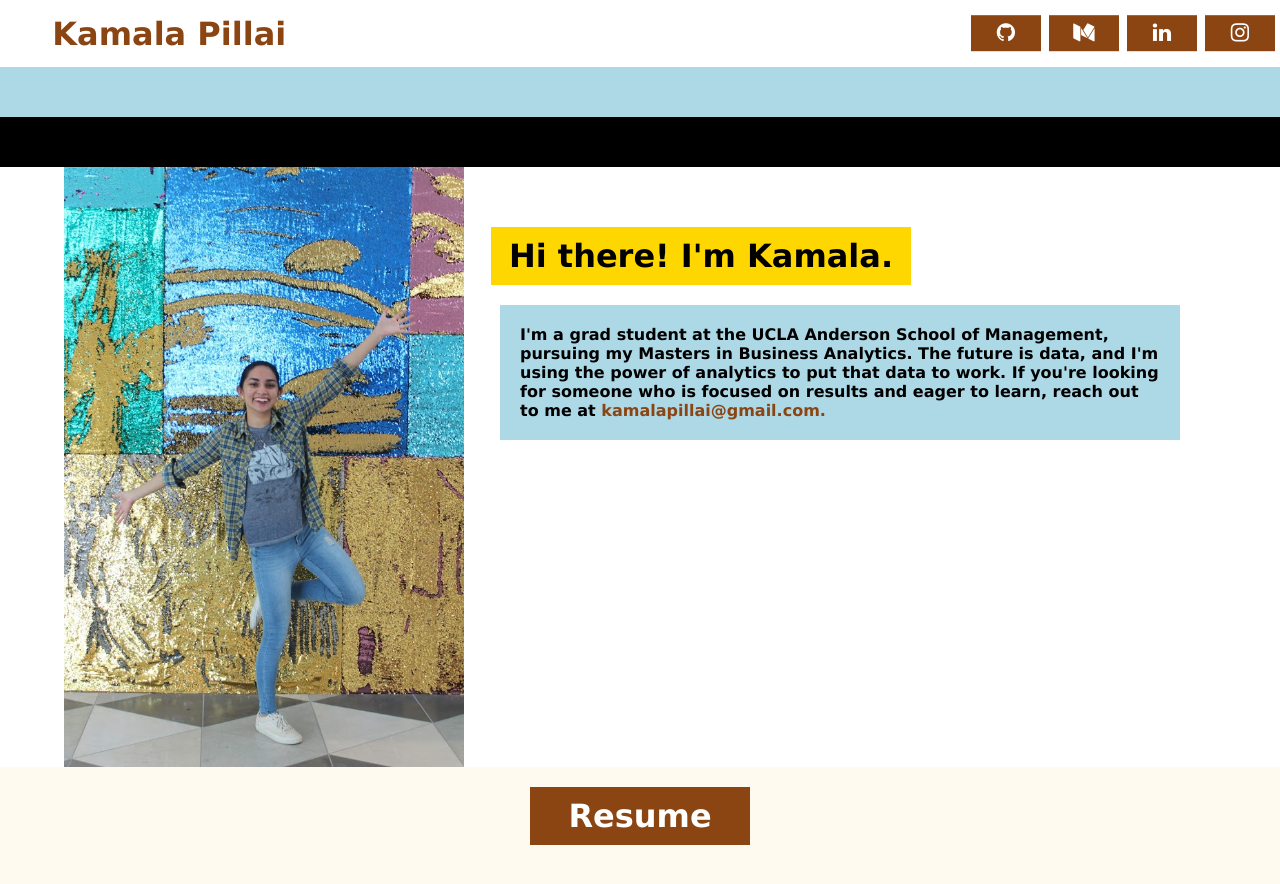
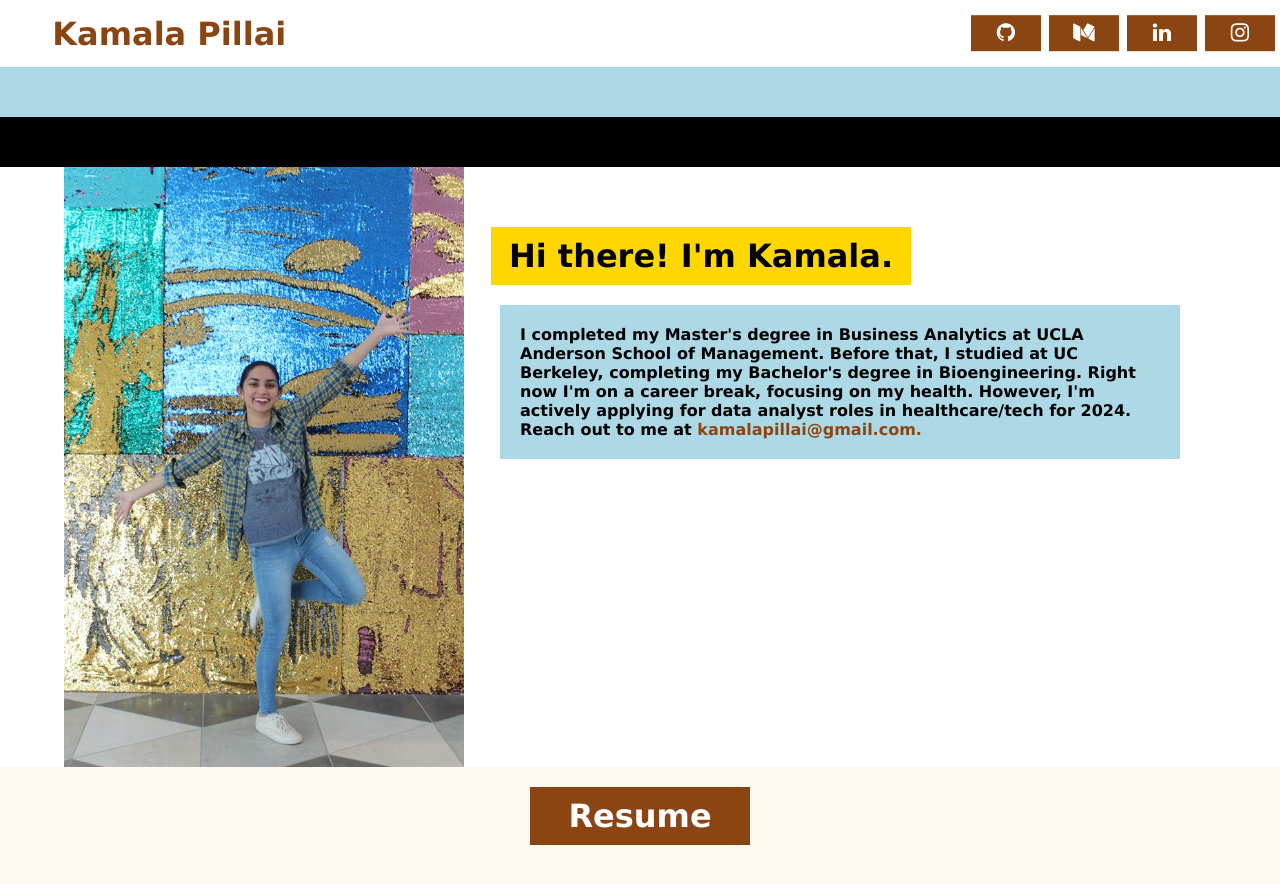
Before and after one commit to kpill/kpill.github.io, a Jekyll site: the page built from index.html, in a window 1280 px wide and 900 px high. Shown: the top 884 px of the window. Built offline with Jekyll 4.4.1, drawn with Linux system fonts in a browser that asks for light colours.

Commit message:
Update index.html

```diff
--- a/index.html
+++ b/index.html
@@ -12,9 +12,9 @@ title: Kamala Pillai's Blog
 <div class="yellow-box">Hi there! I'm Kamala.</div>
 
 
-<div class="blue-text-box">I'm a grad student at the UCLA Anderson School of Management,
-	pursuing my Masters in Business Analytics. The future is data, and I'm using the power of analytics to put that data to work. If you're looking for someone who is
-	focused on results and eager to learn, reach out to me at <a style="text-decoration: none; color:saddleBrown;"
+<div class="blue-text-box">I completed my Master's degree in Business Analytics at UCLA Anderson School of Management. Before that, I studied at UC Berkeley,
+	completing my Bachelor's degree in Bioengineering. Right now I'm on a career break, focusing on my health. However, I'm actively applying for data analyst
+	roles in healthcare/tech for 2024. Reach out to me at <a style="text-decoration: none; color:saddleBrown;"
 	href="mailto:kamalapillai@gmail.com">kamalapillai@gmail.com.</a></div>
 
 
```
